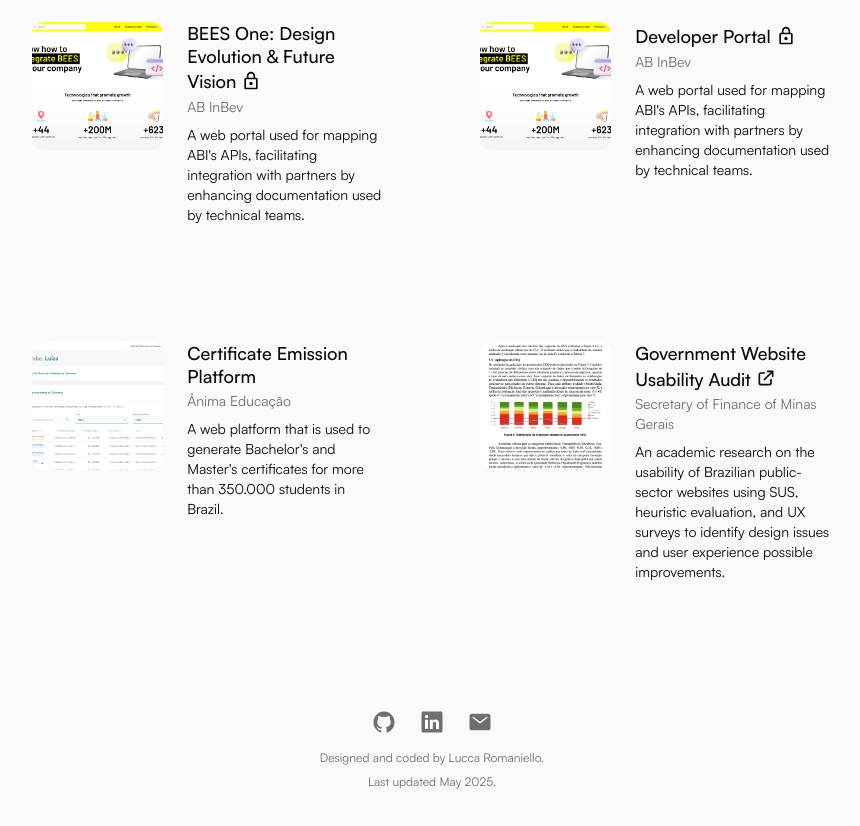
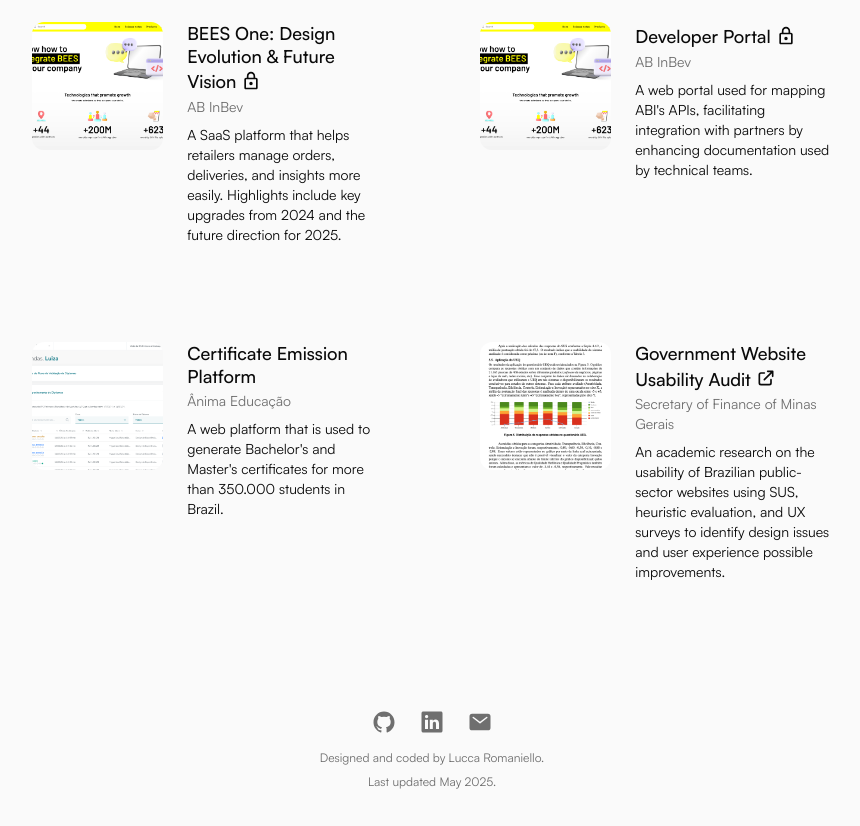
Before and after one commit to luccaromaniello/portfolio, a Next.js app: page / in a window 1280 px wide. Shown: the part 960-1786 px from the top of the page, without its empty margins (208-1068 px from the left). Built offline with nearby package versions, Linux system fonts and the light colour scheme.

Commit message:
Updates bees one case description

```diff
--- a/src/components/main/DesignArchive/projects.ts
+++ b/src/components/main/DesignArchive/projects.ts
@@ -3,7 +3,7 @@ const projects = [
     title: "BEES One: Design Evolution & Future Vision",
     company: "AB InBev",
     description:
-      "A web portal used for mapping ABI's APIs, facilitating integration with partners by enhancing documentation used by technical teams.",
+      "A SaaS platform that helps retailers manage orders, deliveries, and insights more easily. Highlights include key upgrades from 2024 and the future direction for 2025.",
     link: "/design/bees-one",
     image: {
       url: "/images/home/home-devportal.png",
```
